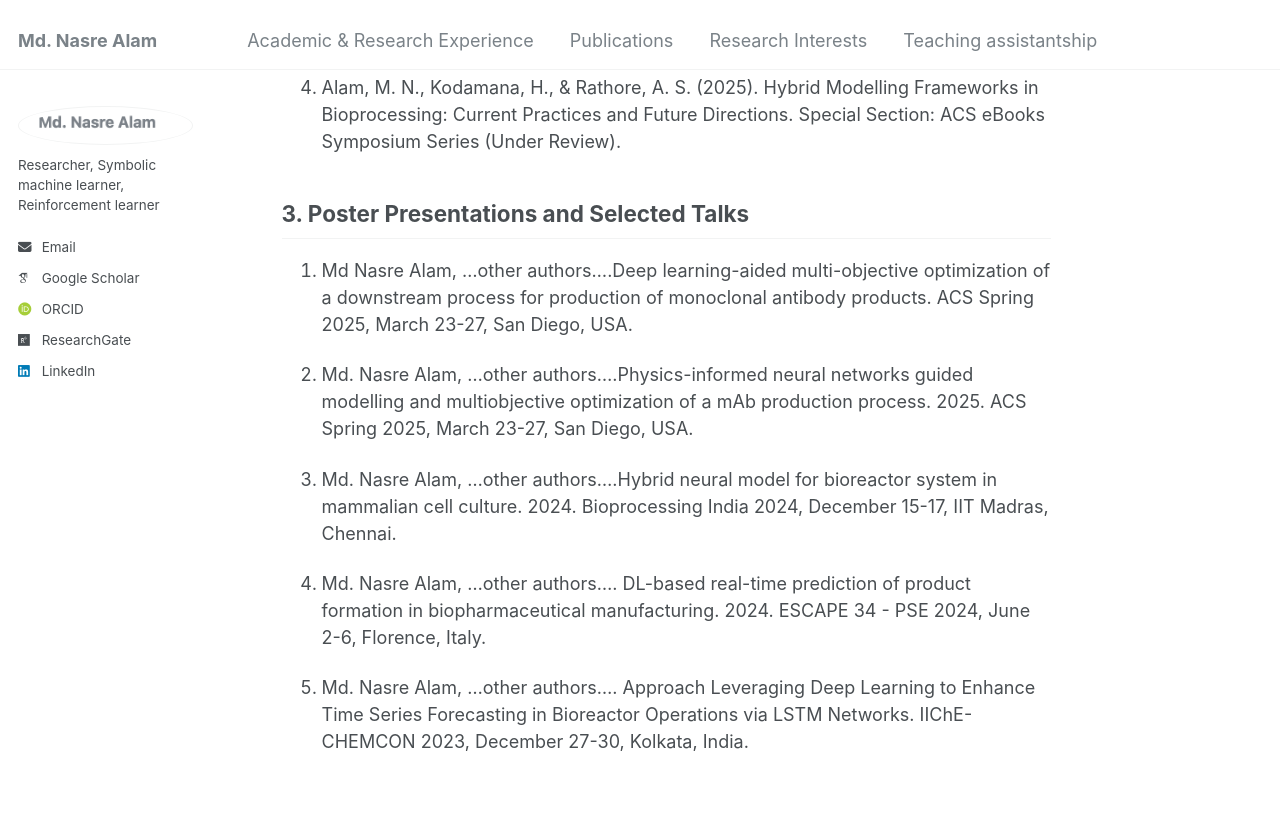
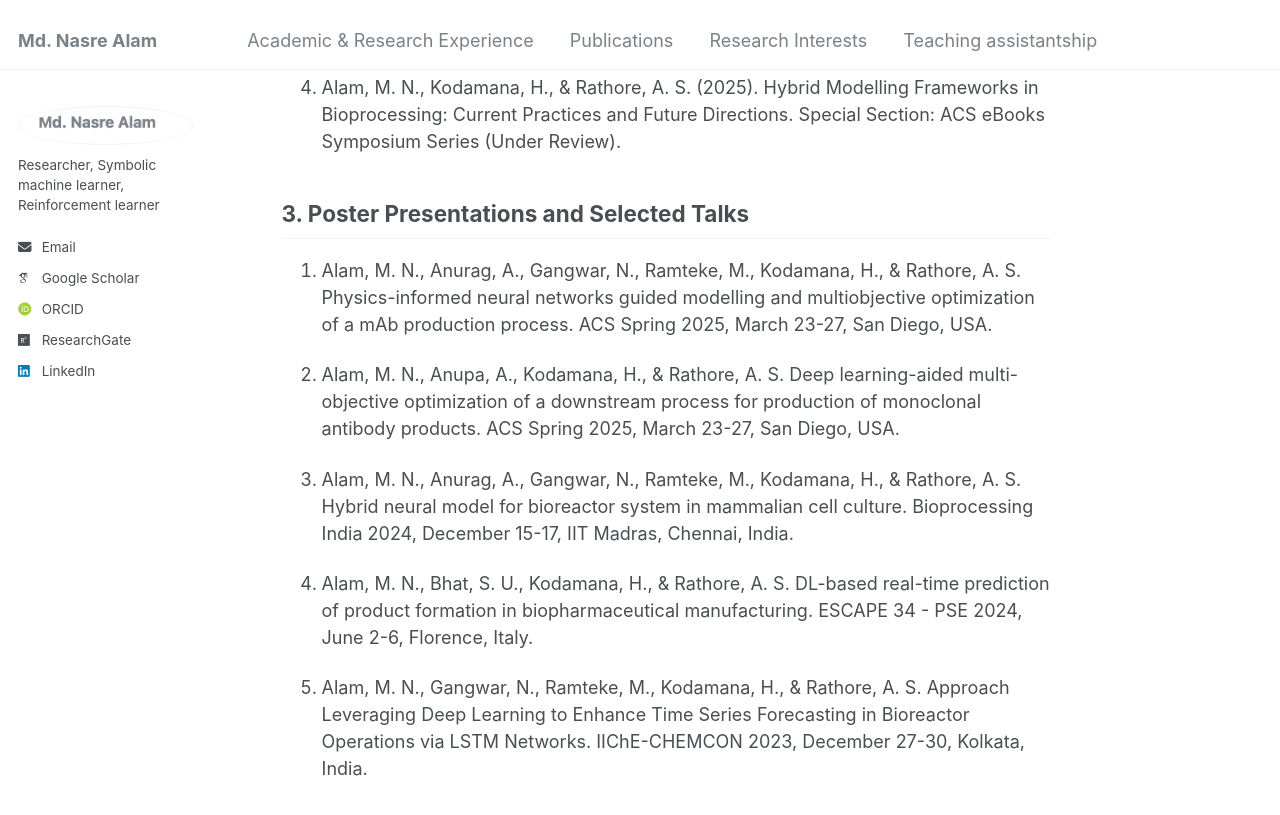
Before and after one commit to mdnasreiit/mdnasreiit.github.io, a Jekyll site: the page built from _pages/markdown.md, in a window 1280 px wide and 900 px high, scrolled down 1424 px. Shown: the top 815 px of the window. Built offline with Jekyll 4.4.1, drawn with Linux system fonts in a browser that asks for light colours; some web fonts are replaced.

Commit message:
Update markdown.md

```diff
--- a/_pages/markdown.md
+++ b/_pages/markdown.md
@@ -35,12 +35,12 @@ redirect_from:
 
 ## 3. Poster Presentations and Selected Talks
 
- 1. Md Nasre Alam, ...other authors....Deep learning-aided multi-objective optimization of a downstream process for production of monoclonal antibody products. ACS Spring 2025, March 23-27, San Diego, USA.
+ 1. Alam, M. N., Anurag, A., Gangwar, N., Ramteke, M., Kodamana, H., & Rathore, A. S. Physics-informed neural networks guided modelling and multiobjective           optimization of a mAb production process. ACS Spring 2025, March 23-27, San Diego, USA.
 
- 2. Md. Nasre Alam, ...other authors....Physics-informed neural networks guided modelling and multiobjective optimization of a mAb production process. 2025. ACS Spring 2025, March 23-27, San Diego, USA.
+ 2. Alam, M. N., Anupa, A., Kodamana, H., & Rathore, A. S. Deep learning-aided multi-objective optimization of a downstream process for production of monoclonal     antibody products. ACS Spring 2025, March 23-27, San Diego, USA.
 
- 3. Md. Nasre Alam, ...other authors....Hybrid neural model for bioreactor system in mammalian cell culture. 2024. Bioprocessing India 2024, December 15-17, IIT Madras, Chennai. <br>
+ 3. Alam, M. N., Anurag, A., Gangwar, N., Ramteke, M., Kodamana, H., & Rathore, A. S. Hybrid neural model for bioreactor system in mammalian cell culture.           Bioprocessing India 2024, December 15-17, IIT Madras, Chennai, India. <br>
 
- 4. Md. Nasre Alam, ...other authors.... DL-based real-time prediction of product formation in biopharmaceutical manufacturing. 2024. ESCAPE 34 - PSE 2024, June 2-6, Florence, Italy. <br>
+ 4. Alam, M. N., Bhat, S. U., Kodamana, H., & Rathore, A. S. DL-based real-time prediction of product formation in biopharmaceutical manufacturing. ESCAPE 34 - PSE  2024, June 2-6, Florence, Italy. <br>
 
- 5. Md. Nasre Alam, ...other authors.... Approach Leveraging Deep Learning to Enhance Time Series Forecasting in Bioreactor Operations via LSTM Networks. IIChE-CHEMCON 2023, December 27-30, Kolkata, India.
+ 5. Alam, M. N., Gangwar, N., Ramteke, M., Kodamana, H., & Rathore, A. S. Approach Leveraging Deep Learning to Enhance Time Series Forecasting in Bioreactor         Operations via LSTM Networks. IIChE-CHEMCON 2023, December 27-30, Kolkata, India.
```
